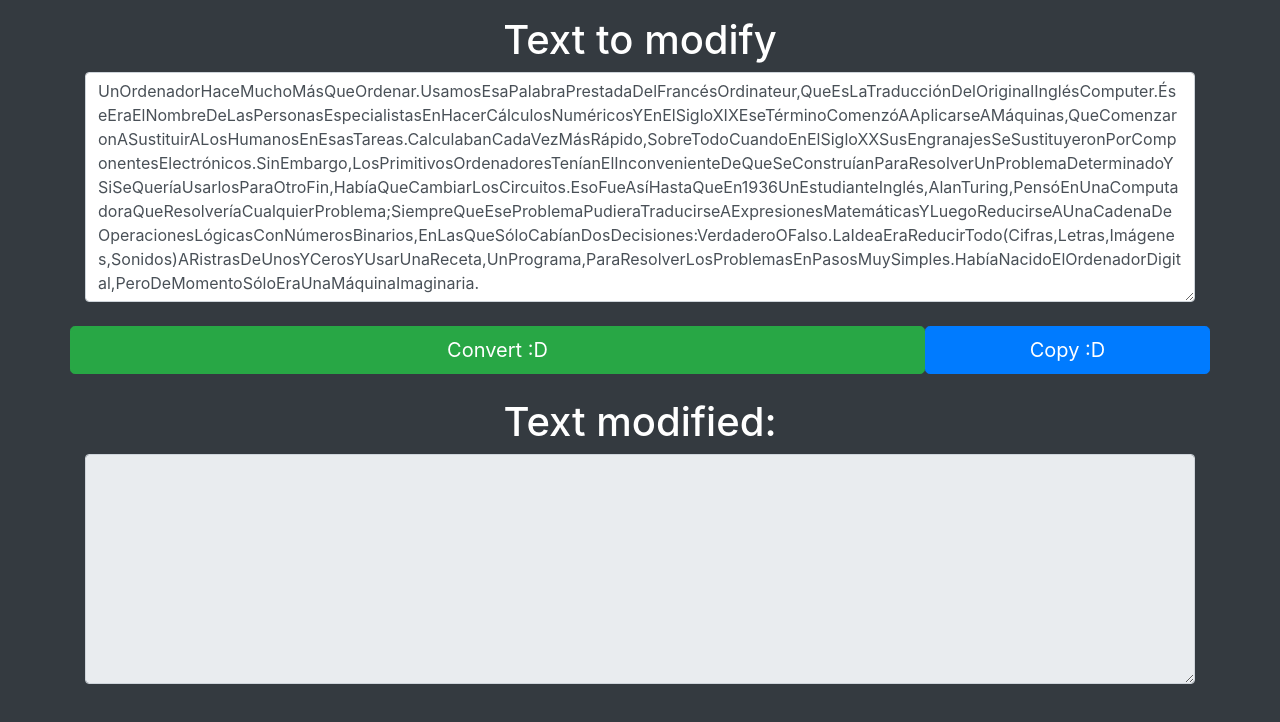
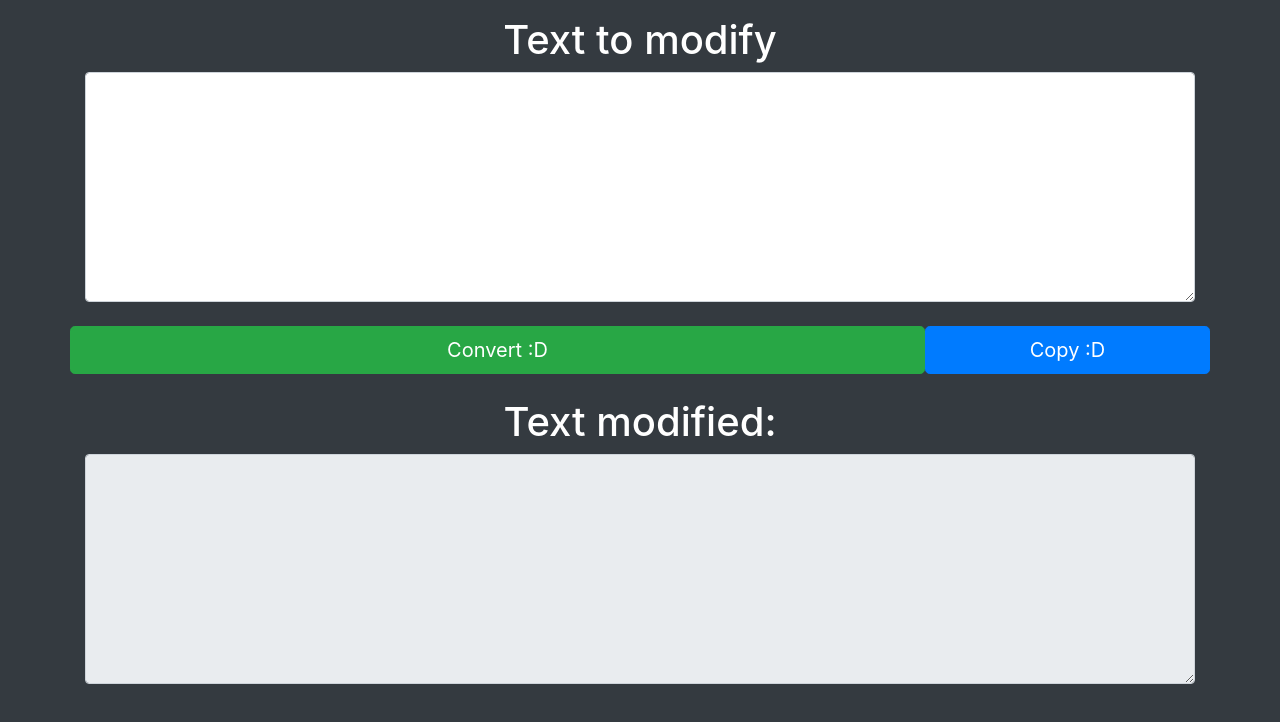
Before and after one commit to juan-chapur/PascalCase-To-Text, a plain HTML site: page index.html in a window 1280 px wide. Drawn offline with nearby package versions, Linux system fonts and the light colour scheme.

```diff
--- a/index.html
+++ b/index.html
@@ -17,8 +17,7 @@
         <div class="form-group">
 
             <h1 class="mt-3">Text to modify</h1>
-            <textarea class="form-control" rows="9" id="textToModify">UnOrdenadorHaceMuchoMásQueOrdenar.UsamosEsaPalabraPrestadaDelFrancésOrdinateur,QueEsLaTraducciónDelOriginalInglésComputer.ÉseEraElNombreDeLasPersonasEspecialistasEnHacerCálculosNuméricosYEnElSigloXIXEseTérminoComenzóAAplicarseAMáquinas,QueComenzaronASustituirALosHumanosEnEsasTareas.CalculabanCadaVezMásRápido,SobreTodoCuandoEnElSigloXXSusEngranajesSeSustituyeronPorComponentesElectrónicos.SinEmbargo,LosPrimitivosOrdenadoresTeníanElInconvenienteDeQueSeConstruíanParaResolverUnProblemaDeterminadoYSiSeQueríaUsarlosParaOtroFin,HabíaQueCambiarLosCircuitos.EsoFueAsíHastaQueEn1936UnEstudianteInglés,AlanTuring,PensóEnUnaComputadoraQueResolveríaCualquierProblema;SiempreQueEseProblemaPudieraTraducirseAExpresionesMatemáticasYLuegoReducirseAUnaCadenaDeOperacionesLógicasConNúmerosBinarios,EnLasQueSóloCabíanDosDecisiones:VerdaderoOFalso.LaIdeaEraReducirTodo(Cifras,Letras,Imágenes,Sonidos)ARistrasDeUnosYCerosYUsarUnaReceta,UnPrograma,ParaResolverLosProblemasEnPasosMuySimples.HabíaNacidoElOrdenadorDigital,PeroDeMomentoSóloEraUnaMáquinaImaginaria.
-            </textarea>
+            <textarea class="form-control" rows="9" id="textToModify"></textarea>
 
             <div class="row">
                 <input type="button" id="sendText" onclick="sendText()" class="btn btn-success btn-lg mt-4 mb-4 w-75"
```
Also changed, not shown: Screenshot.png (added), 1 other file.
